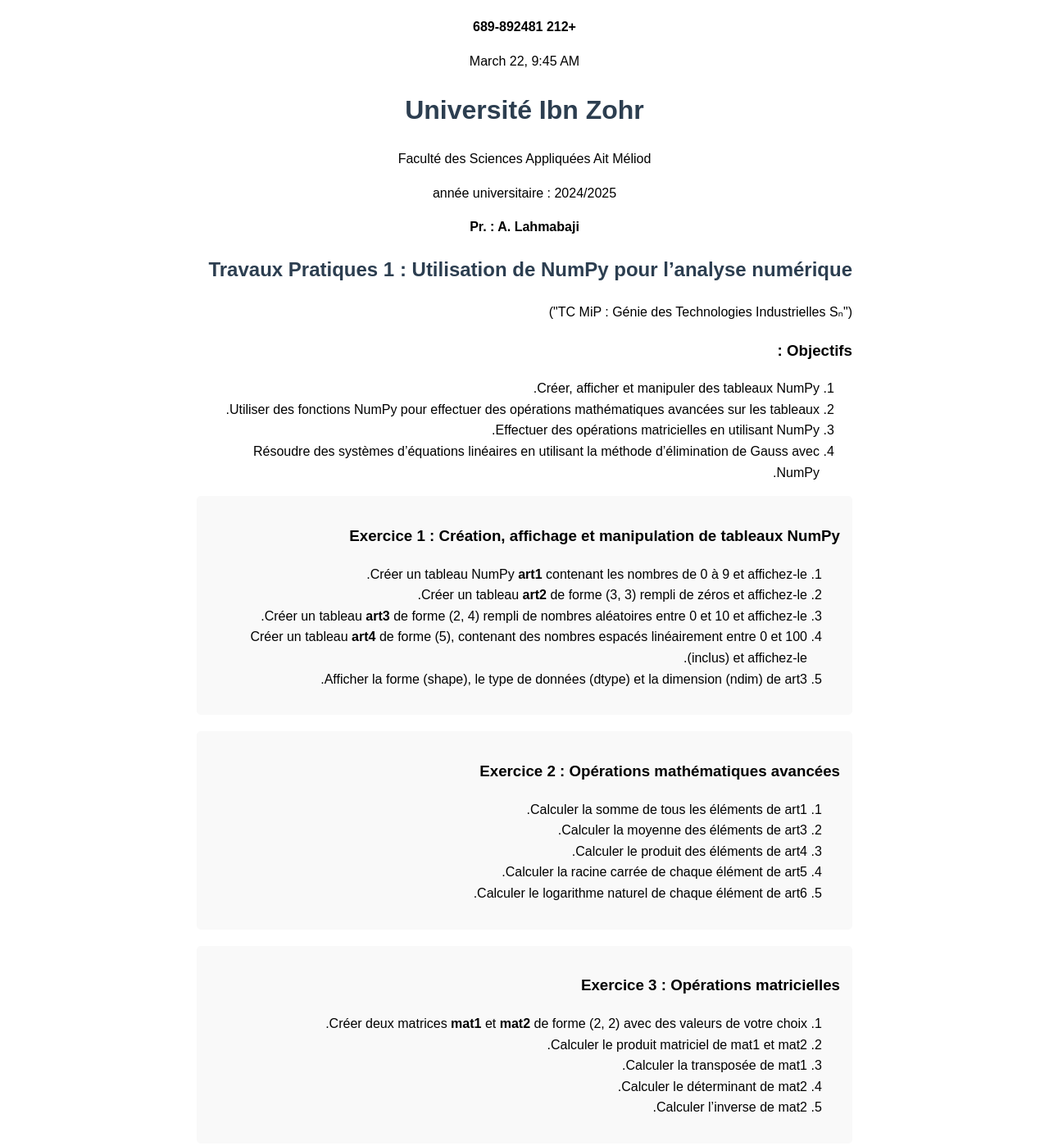
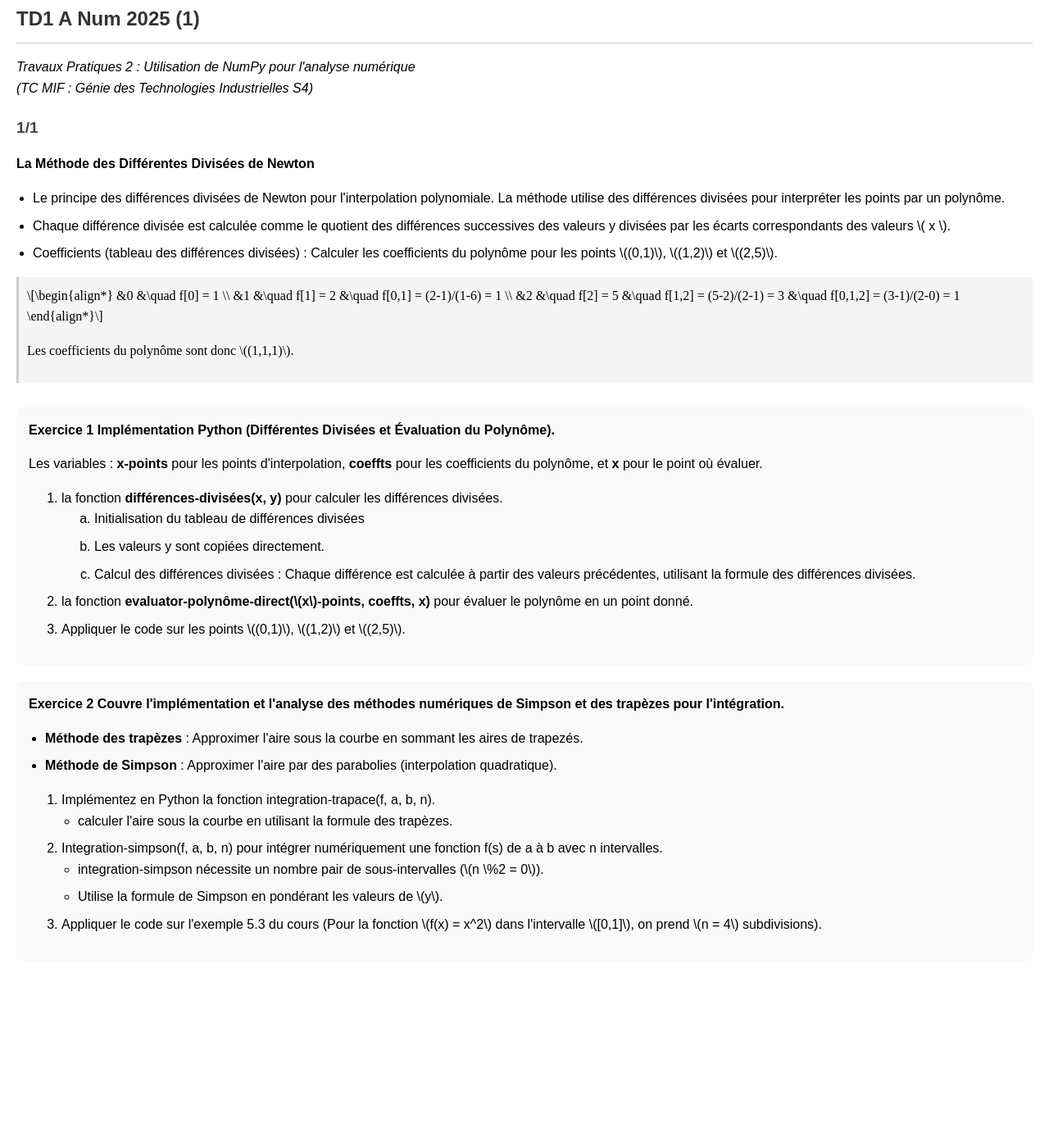
Before and after one commit to saadben000/saadben000.github.io, a plain HTML site: page index.html in a window 1280 px wide. Shown: the part 16-1414 px from the top of the page at 82% size. After the commit the page ends 1208 px from the top, so only its background shows below. Drawn offline with Linux system fonts and the light colour scheme.

Commit message:
Update index.html

```diff
--- a/index.html
+++ b/index.html
@@ -1,118 +1,125 @@
 <!DOCTYPE html>
-<html lang="ar" dir="rtl">
+<html lang="fr">
 <head>
     <meta charset="UTF-8">
     <meta name="viewport" content="width=device-width, initial-scale=1.0">
-    <title>TP1 - Université Ibn Zohr</title>
+    <title>TD1 A Num 2025 (1)</title>
     <style>
         body {
             font-family: Arial, sans-serif;
             line-height: 1.6;
             margin: 20px;
-            max-width: 800px;
-            margin: auto;
-            padding: 20px;
         }
-        h1, h2 {
-            color: #2c3e50;
+        h1 {
+            color: #333;
+            font-size: 1.5em;
+            border-bottom: 1px solid #ccc;
+            padding-bottom: 10px;
+        }
+        h2 {
+            color: #444;
+            font-size: 1.2em;
+            margin-top: 20px;
         }
         .header {
-            text-align: center;
+            font-style: italic;
             margin-bottom: 20px;
         }
-        .contact {
-            font-weight: bold;
+        .section {
+            margin-bottom: 30px;
         }
-        .univ-info {
-            margin-bottom: 10px;
+        .math {
+            font-family: "Times New Roman", serif;
+            margin: 15px 0;
+            padding: 10px;
+            background-color: #f5f5f5;
+            border-left: 3px solid #ccc;
         }
-        .exercice {
+        .exercise {
             background-color: #f9f9f9;
             padding: 15px;
             border-radius: 5px;
             margin-bottom: 20px;
         }
-        .objectifs {
-            margin-left: 20px;
+        .exercise-title {
+            font-weight: bold;
+            margin-bottom: 10px;
+        }
+        ul {
+            padding-left: 20px;
+        }
+        li {
+            margin-bottom: 8px;
         }
     </style>
 </head>
 <body>
+    <h1>TD1 A Num 2025 (1)</h1>
+
     <div class="header">
-        <p class="contact">+212 689-892481</p>
-        <p>March 22, 9:45 AM</p>
-
-        <div class="univ-info">
-            <h1>Université Ibn Zohr</h1>
-            <p>Faculté des Sciences Appliquées Ait Méliod</p>
-            <p>année universitaire : 2024/2025</p>
-        </div>
-
-        <p><strong>Pr. : A. Lahmabaji</strong></p>
+        Travaux Pratiques 2 : Utilisation de NumPy pour l'analyse numérique<br>
+        (<i>TC MIF : Génie des Technologies Industrielles S4</i>)
     </div>
 
-    <h2>Travaux Pratiques 1 : Utilisation de NumPy pour l’analyse numérique</h2>
-    <p>("TC MiP : Génie des Technologies Industrielles Sₙ")</p>
+    <div class="section">
+        <h2>1/1</h2>
+        <p><strong>La Méthode des Différentes Divisées de Newton</strong></p>
+        <ul>
+            <li>Le principe des différences divisées de Newton pour l'interpolation polynomiale. La méthode utilise des différences divisées pour interpréter les points par un polynôme.</li>
+            <li>Chaque différence divisée est calculée comme le quotient des différences successives des valeurs y divisées par les écarts correspondants des valeurs \( x \).</li>
+            <li>Coefficients (tableau des différences divisées) : Calculer les coefficients du polynôme pour les points \((0,1)\), \((1,2)\) et \((2,5)\).</li>
+        </ul>
 
-    <h3>Objectifs :</h3>
-    <ol class="objectifs">
-        <li>Créer, afficher et manipuler des tableaux NumPy.</li>
-        <li>Utiliser des fonctions NumPy pour effectuer des opérations mathématiques avancées sur les tableaux.</li>
-        <li>Effectuer des opérations matricielles en utilisant NumPy.</li>
-        <li>Résoudre des systèmes d’équations linéaires en utilisant la méthode d’élimination de Gauss avec NumPy.</li>
-    </ol>
+        <div class="math">
+            \[\begin{align*}
+            &0 &\quad f[0] = 1 \\
+            &1 &\quad f[1] = 2 &\quad f[0,1] = (2-1)/(1-6) = 1 \\
+            &2 &\quad f[2] = 5 &\quad f[1,2] = (5-2)/(2-1) = 3 &\quad f[0,1,2] = (3-1)/(2-0) = 1
+            \end{align*}\]
 
-    <div class="exercice">
-        <h3>Exercice 1 : Création, affichage et manipulation de tableaux NumPy</h3>
+            <p>Les coefficients du polynôme sont donc \((1,1,1)\).</p>
+        </div>
+    </div>
+
+    <div class="exercise">
+        <div class="exercise-title">Exercice 1 Implémentation Python (Différentes Divisées et Évaluation du Polynôme).</div>
+
+        <p>Les variables : <strong>x-points</strong> pour les points d'interpolation, <strong>coeffts</strong> pour les coefficients du polynôme, et <strong>x</strong> pour le point où évaluer.</p>
+
         <ol>
-            <li>Créer un tableau NumPy <strong>art1</strong> contenant les nombres de 0 à 9 et affichez-le.</li>
-            <li>Créer un tableau <strong>art2</strong> de forme (3, 3) rempli de zéros et affichez-le.</li>
-            <li>Créer un tableau <strong>art3</strong> de forme (2, 4) rempli de nombres aléatoires entre 0 et 10 et affichez-le.</li>
-            <li>Créer un tableau <strong>art4</strong> de forme (5), contenant des nombres espacés linéairement entre 0 et 100 (inclus) et affichez-le.</li>
-            <li>Afficher la forme (shape), le type de données (dtype) et la dimension (ndim) de art3.</li>
+            <li>la fonction <strong>différences-divisées(x, y)</strong> pour calculer les différences divisées.
+                <ol type="a">
+                    <li>Initialisation du tableau de différences divisées</li>
+                    <li>Les valeurs y sont copiées directement.</li>
+                    <li>Calcul des différences divisées : Chaque différence est calculée à partir des valeurs précédentes, utilisant la formule des différences divisées.</li>
+                </ol>
+            </li>
+            <li>la fonction <strong>evaluator-polynôme-direct(\(x\)-points, coeffts, x)</strong> pour évaluer le polynôme en un point donné.</li>
+            <li>Appliquer le code sur les points \((0,1)\), \((1,2)\) et \((2,5)\).</li>
         </ol>
     </div>
 
-    <div class="exercice">
-        <h3>Exercice 2 : Opérations mathématiques avancées</h3>
+    <div class="exercise">
+        <div class="exercise-title">Exercice 2 Couvre l'implémentation et l'analyse des méthodes numériques de Simpson et des trapèzes pour l'intégration.</div>
+
+        <ul>
+            <li><strong>Méthode des trapèzes</strong> : Approximer l'aire sous la courbe en sommant les aires de trapezés.</li>
+            <li><strong>Méthode de Simpson</strong> : Approximer l'aire par des parabolies (interpolation quadratique).</li>
+        </ul>
+
         <ol>
-            <li>Calculer la somme de tous les éléments de art1.</li>
-            <li>Calculer la moyenne des éléments de art3.</li>
-            <li>Calculer le produit des éléments de art4.</li>
-            <li>Calculer la racine carrée de chaque élément de art5.</li>
-            <li>Calculer le logarithme naturel de chaque élément de art6.</li>
-        </ol>
-    </div>
-
-    <div class="exercice">
-        <h3>Exercice 3 : Opérations matricielles</h3>
-        <ol>
-            <li>Créer deux matrices <strong>mat1</strong> et <strong>mat2</strong> de forme (2, 2) avec des valeurs de votre choix.</li>
-            <li>Calculer le produit matriciel de mat1 et mat2.</li>
-            <li>Calculer la transposée de mat1.</li>
-            <li>Calculer le déterminant de mat2.</li>
-            <li>Calculer l’inverse de mat2.</li>
-        </ol>
-    </div>
-
-    <div class="exercice">
-        <h3>Exercice 4 : Résolution de systèmes d’équations linéaires par la méthode d’élimination de Gauss</h3>
-        <ol>
-            <li>Considérer le système d’équations linéaires suivant :<br>
-                \[
-                \begin{cases}
-                2x + y - z = 5 \\
-                x + 3y + z = 7 \\
-                x - y + 2z = 3
-                \end{cases}
-                \]
+            <li>Implémentez en Python la fonction integration-trapace(f, a, b, n).
+                <ul>
+                    <li>calculer l'aire sous la courbe en utilisant la formule des trapèzes.</li>
+                </ul>
             </li>
-            <li>Créer une matrice augmentée \(A_{aug}\) en combinant la matrice des coefficients et le vecteur des termes constants.</li>
-            <li>Appliquer la méthode d’élimination de Gauss pour transformer la matrice augmentée \(A_{aug}\) en une forme échelon. En pivot chaque ligne \(t\), assurer que les coefficients principal (pivot) est non nul.<br>
-                – Multipliez la ligne \(t\) par un facteur approprié pour que le pivot soit \(1\) (si nécessaire).<br>
-                – Soustrayez des multiples de la ligne \(t\) des lignes suivantes pour annuler les coefficients en dessous du pivot.</li>
-            <li>Résoudre le système en utilisant la substitution arrière, c.-à-d. Commencez par la dernière ligne et remplacez les valeurs dans les lignes précédentes.</li>
-            <li>Vérifier la solution en calculant \(Ax\) et en comparant avec \(b\).</li>
+            <li>Integration-simpson(f, a, b, n) pour intégrer numériquement une fonction f(s) de a à b avec n intervalles.
+                <ul>
+                    <li>integration-simpson nécessite un nombre pair de sous-intervalles (\(n \%2 = 0\)).</li>
+                    <li>Utilise la formule de Simpson en pondérant les valeurs de \(y\).</li>
+                </ul>
+            </li>
+            <li>Appliquer le code sur l'exemple 5.3 du cours (Pour la fonction \(f(x) = x^2\) dans l'intervalle \([0,1]\), on prend \(n = 4\) subdivisions).</li>
         </ol>
     </div>
 </body>
```
